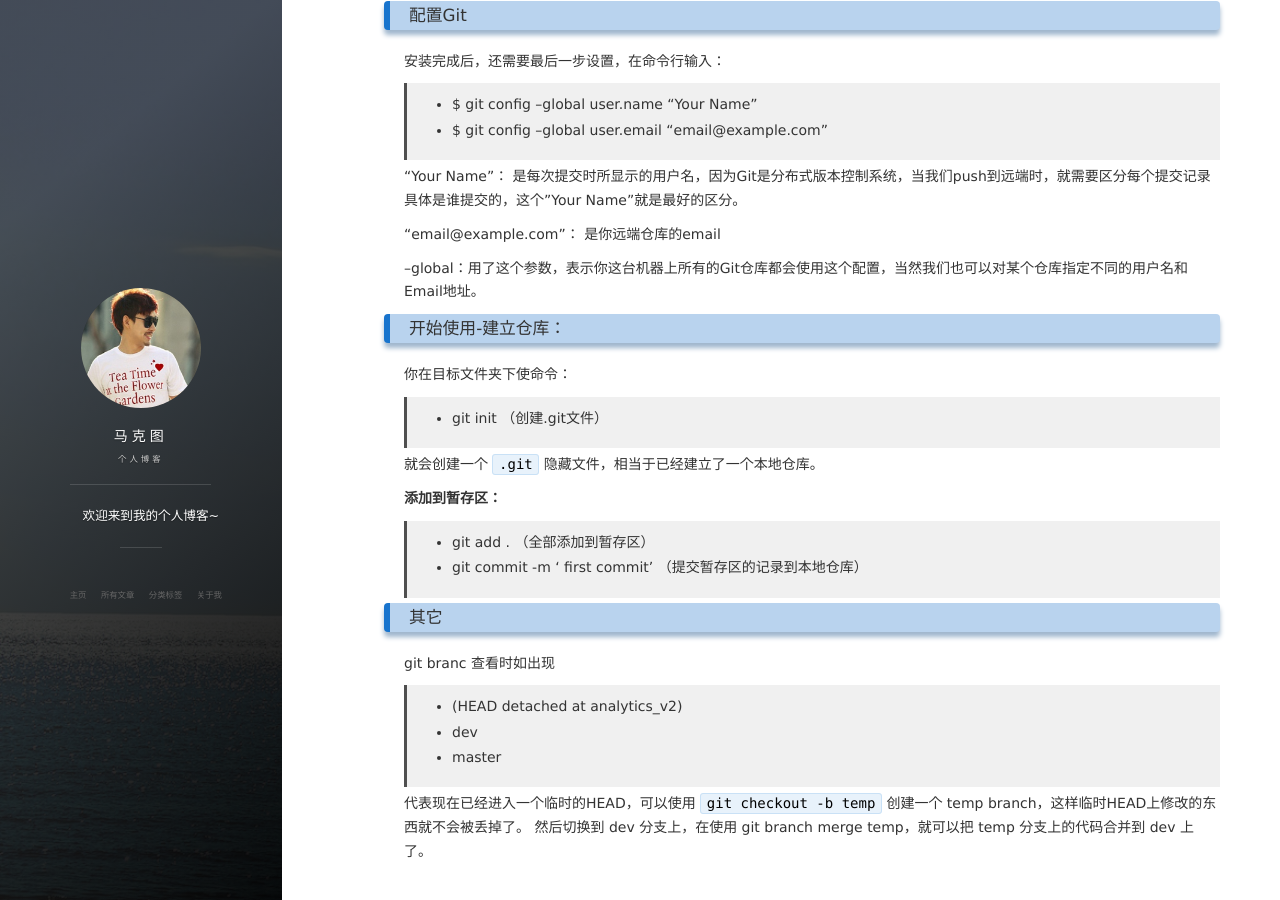
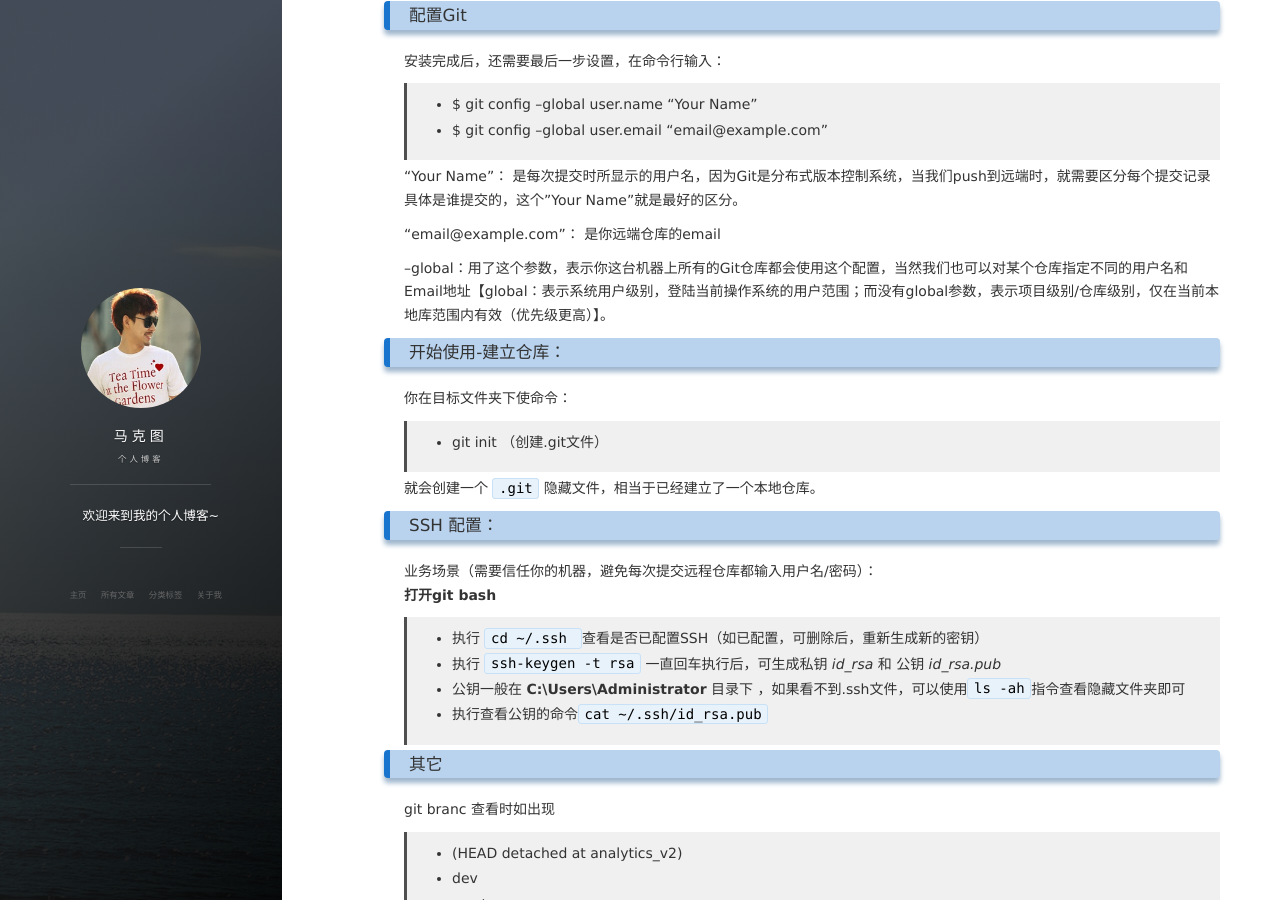
Before and after one commit to MarkTo22/MarkTo22.github.io, a Jekyll site: the page built from _posts/2018-07-13-GitTutorial.md, in a window 1280 px wide and 900 px high, scrolled down 604 px. Built offline with Jekyll 4.4.1, drawn with Linux system fonts in a browser that asks for light colours; nearby versions of some CDN libraries; comment, search, counter and statistics services are not loaded.

Commit message:
添加git ssh配置

```diff
--- a/_posts/2018-07-13-GitTutorial.md
+++ b/_posts/2018-07-13-GitTutorial.md
@@ -36,7 +36,7 @@ tag: 工具
 
 "email@example.com"： 是你远端仓库的email
 
---global：用了这个参数，表示你这台机器上所有的Git仓库都会使用这个配置，当然我们也可以对某个仓库指定不同的用户名和Email地址。
+--global：用了这个参数，表示你这台机器上所有的Git仓库都会使用这个配置，当然我们也可以对某个仓库指定不同的用户名和Email地址【global：表示系统用户级别，登陆当前操作系统的用户范围；而没有global参数，表示项目级别/仓库级别，仅在当前本地库范围内有效（优先级更高）】。
 
 
 
@@ -48,10 +48,14 @@ tag: 工具
 
 就会创建一个 `.git` 隐藏文件，相当于已经建立了一个本地仓库。
 
-**添加到暂存区：**
+### SSH 配置：
 
->* git add .   （全部添加到暂存区）
->* git commit -m ' first commit'  （提交暂存区的记录到本地仓库）
+业务场景（需要信任你的机器，避免每次提交远程仓库都输入用户名/密码）：
+**打开git bash**
+>* 执行  `cd ~/.ssh `查看是否已配置SSH（如已配置，可删除后，重新生成新的密钥）
+>* 执行 `ssh-keygen -t rsa` 一直回车执行后，可生成私钥 *id_rsa* 和 公钥 *id_rsa.pub*
+>* 公钥一般在  **C:\Users\Administrator** 目录下 ，如果看不到.ssh文件，可以使用`ls -ah`指令查看隐藏文件夹即可
+>* 执行查看公钥的命令`cat ~/.ssh/id_rsa.pub`
 
 
 ### 其它
```
